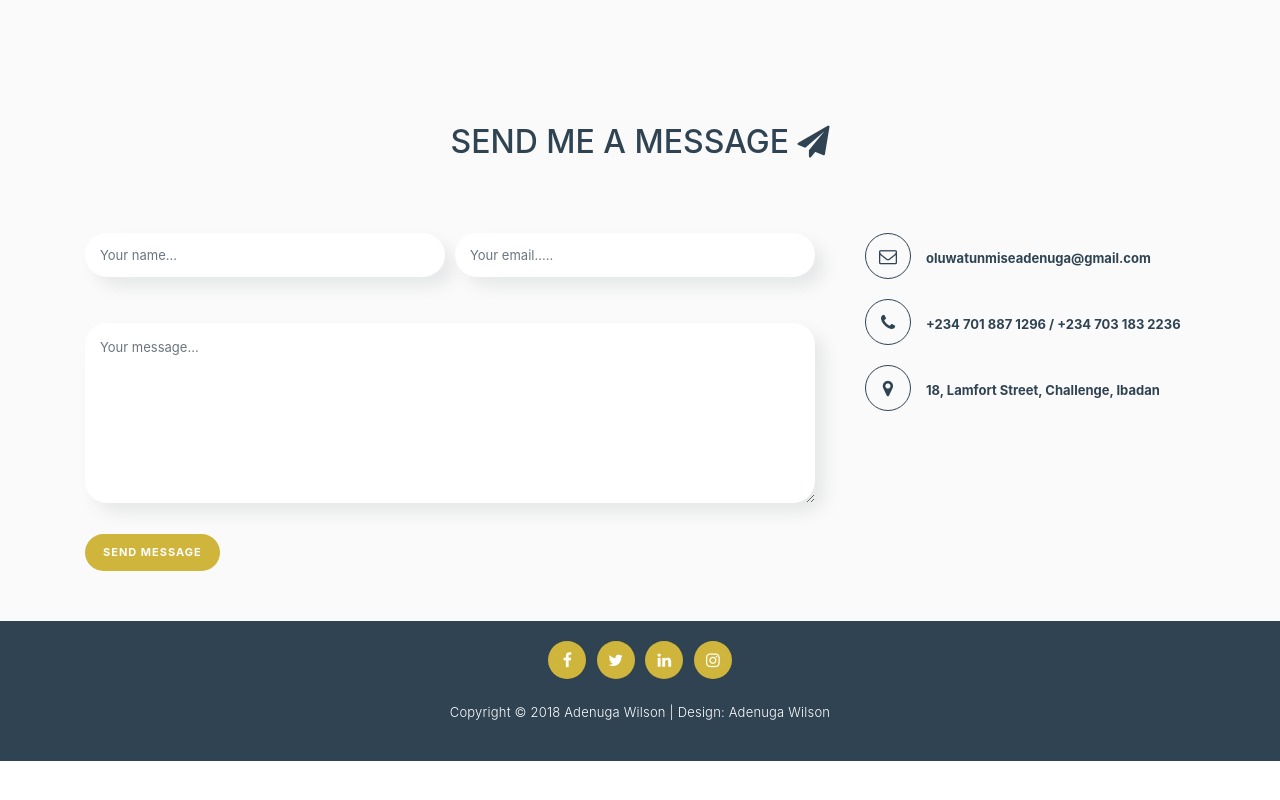
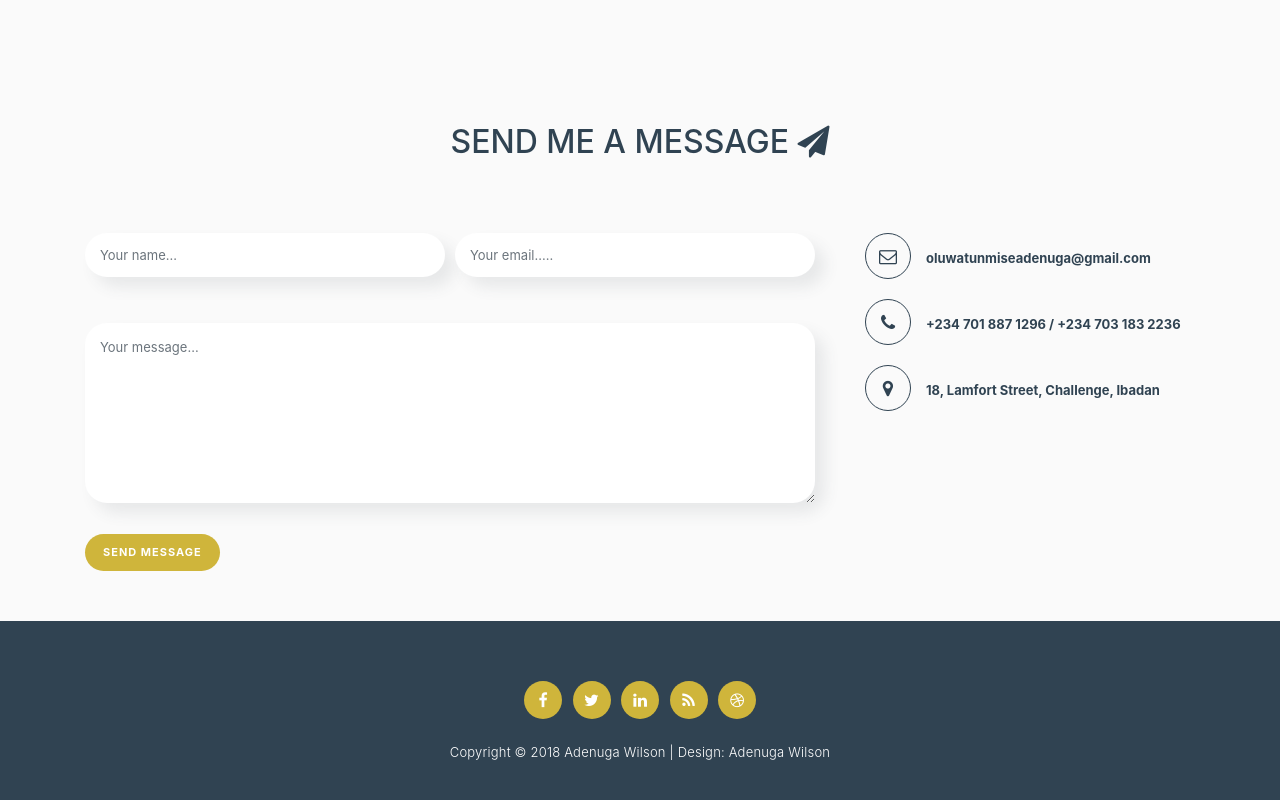
Before and after one commit to Ayo-1/Portfolio, a plain HTML site: page index.html in a window 1280 px wide. Shown: the part 2685-3485 px from the top of the page. Before the commit the page ends 3446 px from the top, so only its background shows below. Drawn offline with Linux system fonts and the light colour scheme.

Commit message:
updated ui design

```diff
--- a/css/style.css
+++ b/css/style.css
@@ -93,7 +93,6 @@ p {
 
 #sidebar ul li a span.hide{
   display: none;
-  font-size: 15px;
 }
 
 #sidebar ul li a{
@@ -110,6 +109,7 @@ p {
 
 #sidebar ul li a:hover .hide {
  display: block;
+ font-size: 15px;
 }
 
 #sidebar .toggle-button{
@@ -468,7 +468,7 @@ p {
 footer {
   text-align: center;
   background: #304352;
-  padding: 20px 0px;
+  padding: 60px 0px;
 }
 
 footer ul {
--- a/index.html
+++ b/index.html
@@ -30,7 +30,7 @@
                     <li><a href="#about" class="smoothScroll"><i class="fa fa-user-o"></i><span class="hide">About</span></a></li>
                     <li><a href="#projects" class="smoothScroll"><i class="fa fa-folder"></i><span class="hide">Portfolio</span></a></li>
                     <li><a href="#contact" class="smoothScroll"><i class="fa fa-envelope-open-o"></i><span class="hide">Contact</span></a></li>
-                    <li><a href="#"><i class="fa fa-newspaper-o"></i><span class="hide">Blog</span></a></li>
+                    <li><a href="#contact" class="smoothScroll"><i class="fa fa-newspaper-o"></i><span class="hide">Blog</span></a></li>
                 </ul>
             </div>
         </header>
@@ -305,7 +305,8 @@
                         <li><a href="#" target="_blank"><i class="fa fa-facebook"></i></a></li>
                         <li><a href="#" target="_blank"><i class="fa fa-twitter"></i></a></li>
                         <li><a href="#" target="_blank"><i class="fa fa-linkedin"></i></a></li>
-                        <li><a href="#" target="_blank"><i class="fa fa-instagram"></i></a></li>
+                        <li><a href="#" target="_blank"><i class="fa fa-rss"></i></a></li>
+                        <li><a href="#" target="_blank"><i class="fa fa-dribbble"></i></a></li>
                     </ul>
                     <p>Copyright &copy; 2018 Adenuga Wilson
 
```
